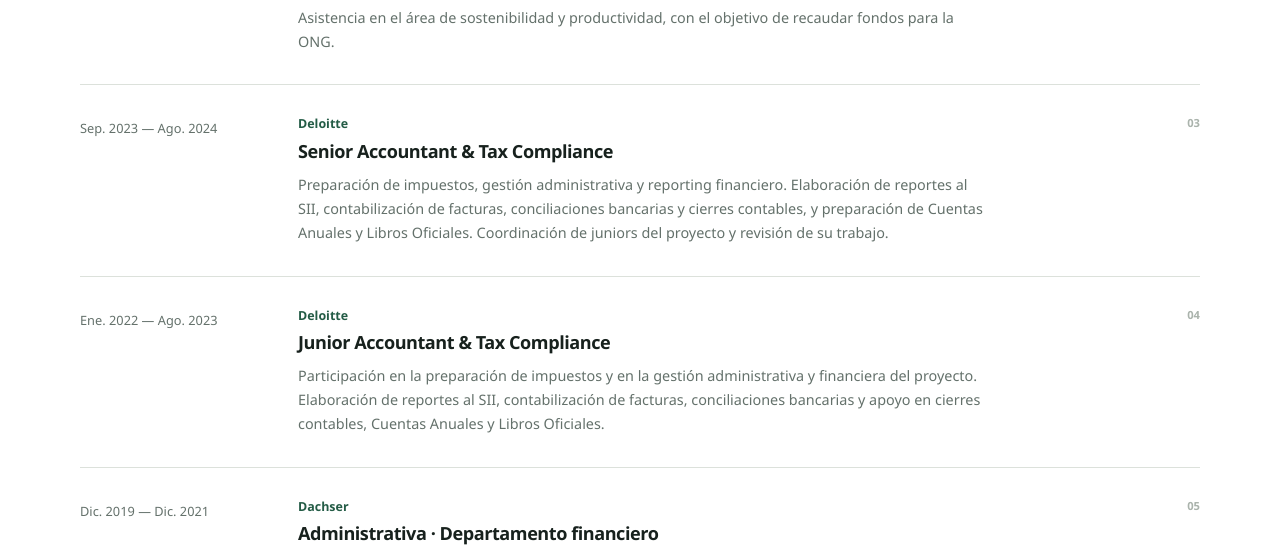
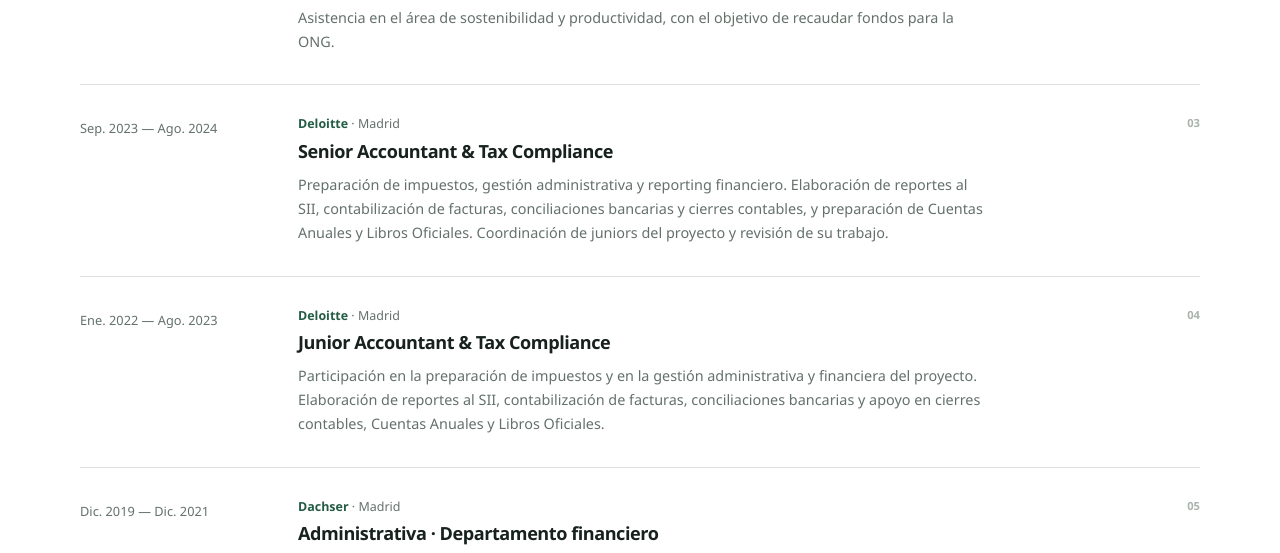
Before and after one commit to nereagil17/web_Nerea, a plain HTML site: page index.html in a window 1280 px wide. Shown: the part 1299-1852 px from the top of the page. Drawn offline with Linux system fonts and the light colour scheme.

Commit message:
Modificacion texto trabajos

```diff
--- a/index.html
+++ b/index.html
@@ -81,7 +81,7 @@
           <article class="experience-item">
             <p class="date">Sep. 2023 — Ago. 2024</p>
             <div class="experience-content">
-              <p class="company">Deloitte</p>
+              <p class="company">Deloitte <span>· Madrid</span></p>
               <h3>Senior Accountant &amp; Tax Compliance</h3>
               <p>Preparación de impuestos, gestión administrativa y reporting financiero. Elaboración de reportes al SII, contabilización de facturas, conciliaciones bancarias y cierres contables, y preparación de Cuentas Anuales y Libros Oficiales. Coordinación de juniors del proyecto y revisión de su trabajo.</p>
             </div>
@@ -90,7 +90,7 @@
           <article class="experience-item">
             <p class="date">Ene. 2022 — Ago. 2023</p>
             <div class="experience-content">
-              <p class="company">Deloitte</p>
+              <p class="company">Deloitte <span>· Madrid</span></p>
               <h3>Junior Accountant &amp; Tax Compliance</h3>
               <p>Participación en la preparación de impuestos y en la gestión administrativa y financiera del proyecto. Elaboración de reportes al SII, contabilización de facturas, conciliaciones bancarias y apoyo en cierres contables, Cuentas Anuales y Libros Oficiales.</p>
             </div>
@@ -99,7 +99,7 @@
           <article class="experience-item">
             <p class="date">Dic. 2019 — Dic. 2021</p>
             <div class="experience-content">
-              <p class="company">Dachser</p>
+              <p class="company">Dachser <span>· Madrid</span></p>
               <h3>Administrativa · Departamento financiero</h3>
               <p>Gestión administrativa, facturación y control de cuentas a pagar en el área de proveedores.</p>
             </div>
```
